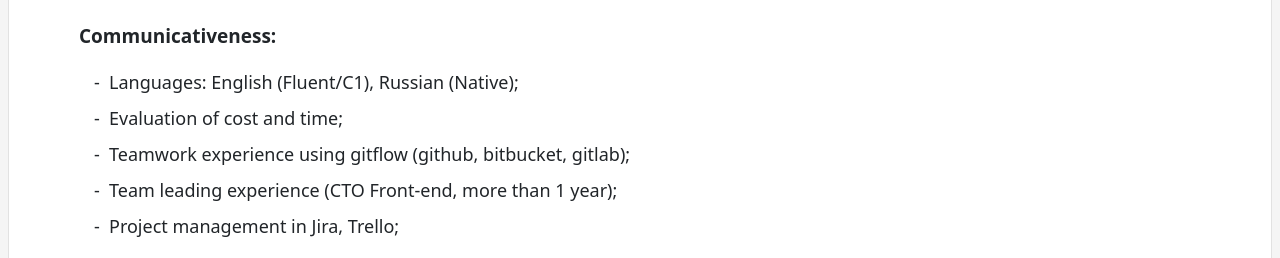
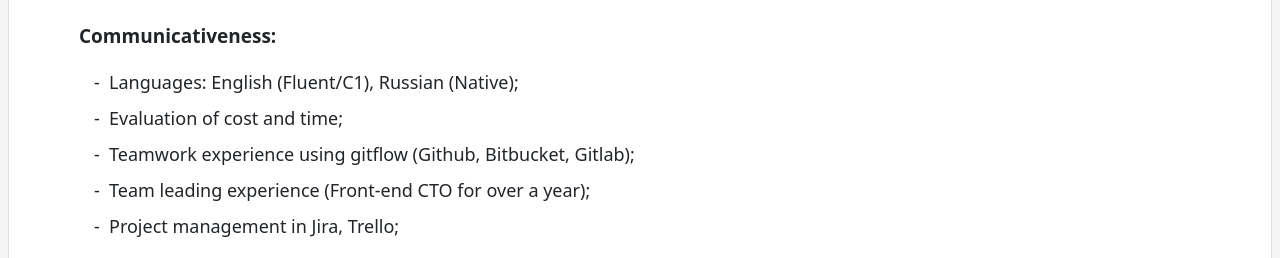
Before and after one commit to Slava-Nik/resume, a Next.js app: page / in a window 1280 px wide. Shown: the part 1620-1878 px from the top of the page. Built offline with nearby package versions, Linux system fonts and the light colour scheme.

Commit message:
small fix

```diff
--- a/components/Resume/Skills/index.tsx
+++ b/components/Resume/Skills/index.tsx
@@ -58,8 +58,8 @@ const Skills = () => {
                 <List>
                     <li>Languages: English (Fluent/C1), Russian (Native);</li>
                     <li>Evaluation of cost and time;</li>
-                    <li>Teamwork experience using gitflow (github, bitbucket, gitlab);</li>
-                    <li>Team leading experience (CTO Front-end, more than 1 year);</li>
+                    <li>Teamwork experience using gitflow (Github, Bitbucket, Gitlab);</li>
+                    <li>Team leading experience (Front-end CTO for over a year);</li>
                     <li>Project management in Jira, Trello;</li>
                 </List>
             </div>
```
